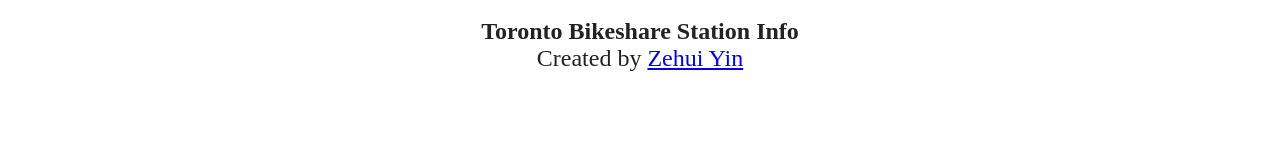
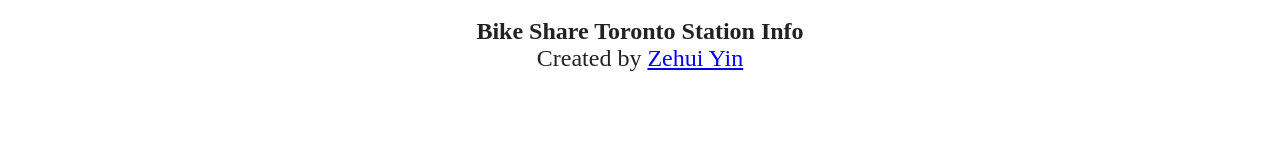
Before and after one commit to zehuiyin/toronto_bikeshare_realtime_station_info, a plain HTML site: page index.html in a window 1280 px wide. Shown: the top 160 px of the page. Drawn offline with nearby package versions, Linux system fonts and the light colour scheme; no server answers.

Commit message:
Update index.html

```diff
--- a/index.html
+++ b/index.html
@@ -59,7 +59,7 @@
     // Add a title
     $(document).ready(function(){
         $('#title').html(
-          "<b>Toronto Bikeshare Station Info</b><br>" +
+          "<b>Bike Share Toronto Station Info</b><br>" +
           "Created by <a href='https://zehuiyin.github.io' target='_blank'>Zehui Yin</a> </br>"
         )
     });
```
